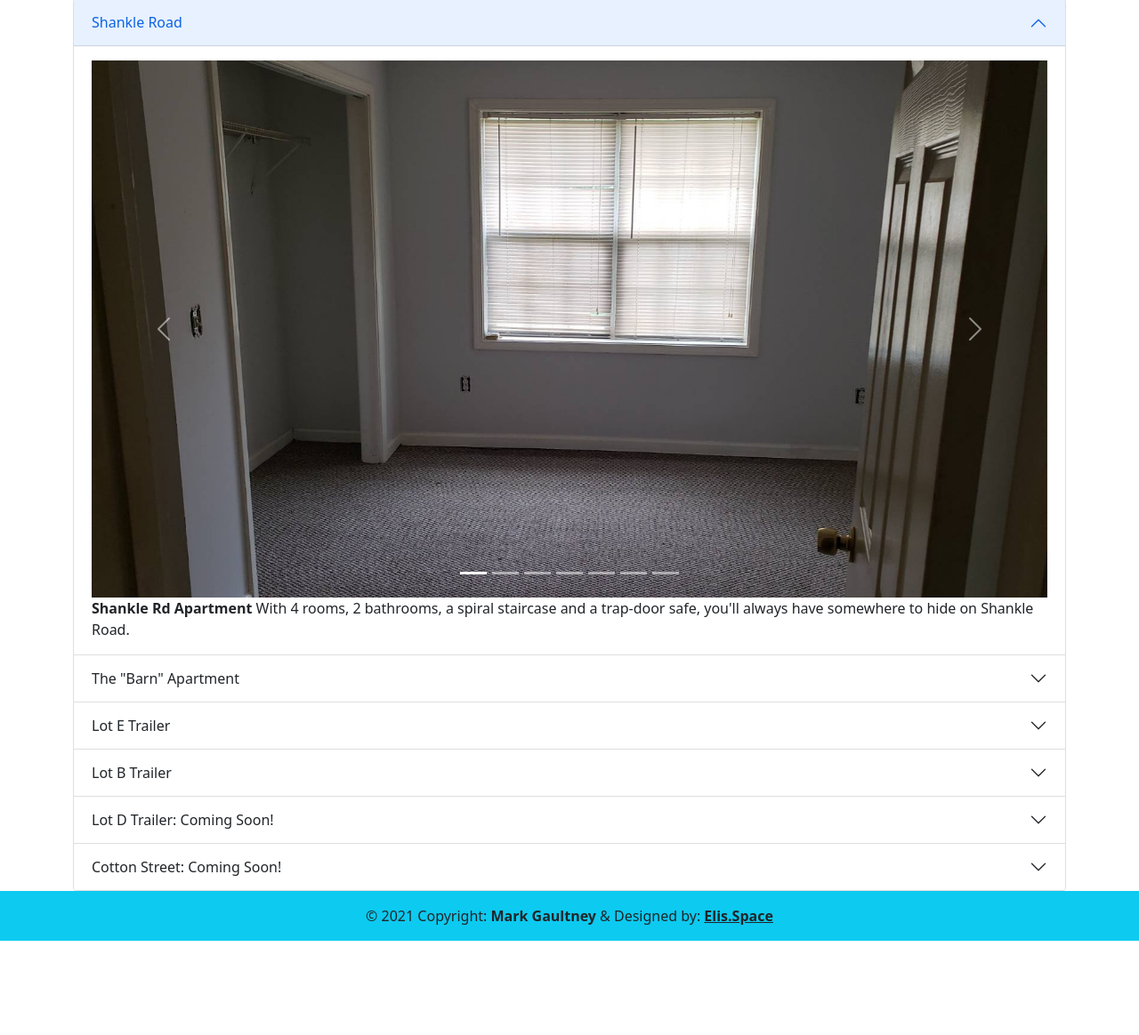
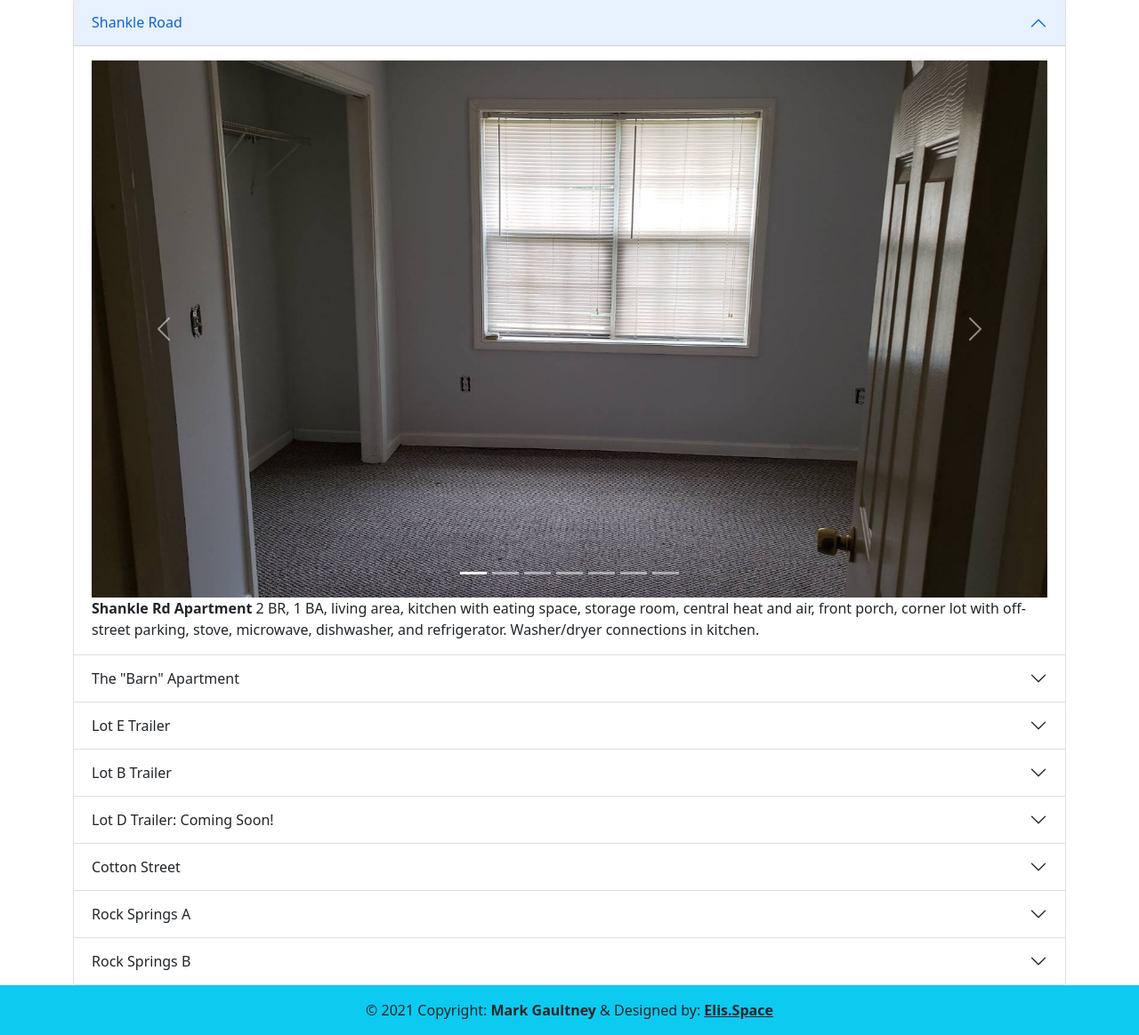
Before and after one commit to elisspace/pops, a PHP site: page /property.php in a window 1280 px wide, after a click on "Shankle Road". Shown: the part 57-1221 px from the top of the page at 89% size. Before the commit the page ends 1115 px from the top, so only its background shows below. Run offline with PHP 8.4, Linux system fonts and the light colour scheme.

Commit message:
Updated descriptions, added rocksprings

```diff
--- a/property.php
+++ b/property.php
@@ -57,7 +57,7 @@
           </button>
         </div>
         <!-- end of Shankle pics -->
-        <strong>Shankle Rd Apartment</strong> With 4 rooms, 2 bathrooms, a spiral staircase and a trap-door safe, you'll always have somewhere to hide on Shankle Road.
+        <strong>Shankle Rd Apartment</strong> 2 BR, 1 BA, living area, kitchen with eating space, storage room, central heat and air, front porch, corner lot with off-street parking, stove, microwave, dishwasher, and refrigerator. Washer/dryer connections in kitchen.
       </div>
     </div>
   </div>
@@ -113,7 +113,7 @@
           </button>
         </div>
         <!-- end of barn apt pics -->
-        <strong>Rosewood's Barn Apartment</strong> Ever wanted to live on an honest-to-God working cattle farm? Nothing will be more authentic than this cute apartment bordered by a barn (naturally) and green and clean pasture. Look out your window and enjoy watching deer frolic past happy cows, put on your boots, hop into your truck, and head to the Wal-Mart parking lot for another rolicking good night in the country.
+        <strong>Rosewood's Barn Apartment</strong>1 BR, 1BA, kitchen with eating space, gas heater, stove, refrigerator, window AC unit. Entrance from deck overlooking pasture and woods.  Nestled on end of barn and very private. All utilities included. Off-street parking. 425 sq. ft.
       </div>
     </div>
   </div>
@@ -189,7 +189,7 @@
           </button>
         </div>
         <!-- end of lot E pics -->
-        <strong>Lot E Trailer</strong> An excellent example of an Earth-dwelling. Not experimental, but instead purely enjoyable. Extraordinary entertainment awaits!
+        <strong>Lot E Trailer</strong>Remodeled 2BR, 1BA trailer, window ac units, gas heat, front deck, washer/dryer connections, electric stove, and refrigerator.  In a park with only five homes, very private, off-street parking.  All utilities included.  Lawn service and trash pick-up at trailer included. 750 sq. ft
       </div>
     </div>
   </div>
@@ -233,8 +233,8 @@
             <span class="visually-hidden">Next</span>
           </button>
         </div>
-        <!-- end of lot E pics -->
-        <strong>This is the fourth item's accordion body.</strong> It is hidden by default, until the collapse plugin adds the appropriate classes that we use to style each element. These classes control the overall appearance, as well as the showing and hiding via CSS transitions. You can modify any of this with custom CSS or overriding our default variables. It's also worth noting that just about any HTML can go within the <code>.accordion-body</code>, though the transition does limit overflow.
+        <!-- end of lot B pics -->
+        <strong>Lot B Trailer</strong>Remodeled 2BR, 1BA trailer, window ac units, electric heat, stove, washer/dryer connections, refrigerator, front deck at ground level.  In a park with only five homes, very private, off-street parking.  All utilities included plus internet.  Lawn service and trash pick-up at trailer included. 750 sq. ft.
       </div>
     </div>
   </div>
@@ -278,15 +278,15 @@
             <span class="visually-hidden">Next</span>
           </button>
         </div>
-        <!-- end of lot E pics -->
-        <strong>Coming Soon</strong> More information and pictures!
+        <!-- end of lot D pics -->
+        <strong>Lot D</strong> Remodeled 2BR, 1BA trailer, window ac units, gas and electric heat, gas stove, washer/dryer connections and refrigerator.  In a park with only five homes, very private, off-street parking.  Screened porch overlooking woods.  All utilities included plus internet.  Lawn service and trash pick-up at trailer included. 750 sq. ft.
       </div>
     </div>
   </div>
   <div class="accordion-item">
     <h2 class="accordion-header" id="headingSix">
       <button class="accordion-button collapsed" type="button" data-bs-toggle="collapse" data-bs-target="#collapseSix" aria-expanded="false" aria-controls="collapseSix">
-        Cotton Street: Coming Soon!
+        Cotton Street
       </button>
     </h2>
     <div id="collapseSix" class="accordion-collapse collapse" aria-labelledby="headingSix" data-bs-parent="#accordionExample">
@@ -324,7 +324,97 @@
           </button>
         </div>
         <!-- end of Cotton Street pics -->
-        <strong>Coming Soon</strong> More information and pictures!
+        <strong>Cotton Street</strong> 2 BR, 1 BA, living area, kitchen with eating space, washer/dryer connections in bathroom, stove and refrigerator, window AC units. Off-street parking. 900 sq. ft.
+      </div>
+    </div>
+  </div>
+  <div class="accordion-item">
+    <h2 class="accordion-header" id="headingSeven">
+      <button class="accordion-button collapsed" type="button" data-bs-toggle="collapse" data-bs-target="#collapseSeven" aria-expanded="false" aria-controls="collapseSeven">
+        Rock Springs A
+      </button>
+    </h2>
+    <div id="collapseSeven" class="accordion-collapse collapse" aria-labelledby="headingSeven" data-bs-parent="#accordionExample">
+      <div class="accordion-body">
+        <!-- Rock Spring A pics go here -->
+        <div id="rockSpringCarousel" class="carousel slide" data-bs-ride="carousel">
+          <div class="carousel-indicators">
+            <button type="button" data-bs-target="#rockSpringCarousel" data-bs-slide-to="0" class="active" aria-current="true" aria-label="Slide 1"></button>
+            <button type="button" data-bs-target="#rockSpringCarousel" data-bs-slide-to="1" aria-label="Slide 2"></button>
+            <button type="button" data-bs-target="#rockSpringCarousel" data-bs-slide-to="2" aria-label="Slide 3"></button>
+            <button type="button" data-bs-target="#rockSpringCarousel" data-bs-slide-to="3" aria-label="Slide 4"></button>
+            <button type="button" data-bs-target="#rockSpringCarousel" data-bs-slide-to="4" aria-label="Slide 5"></button>
+          </div>
+          <div class="carousel-inner">
+            <div class="carousel-item active">
+              <img src="" class="d-block w-100" alt="alt text 1">
+            </div>
+            <div class="carousel-item">
+              <img src="" class="d-block w-100" alt="alt text 2">
+            </div>
+            <div class="carousel-item">
+              <img src="" class="d-block w-100" alt="alt text 3">
+            </div>
+           <div class="carousel-item">
+              <img src="" class="d-block w-100" alt="alt text 4">
+            </div>
+          </div>
+          <button class="carousel-control-prev" type="button" data-bs-target="#rockSpringCarousel" data-bs-slide="prev">
+            <span class="carousel-control-prev-icon" aria-hidden="true"></span>
+            <span class="visually-hidden">Previous</span>
+          </button>
+          <button class="carousel-control-next" type="button" data-bs-target="#rockSpringCarousel" data-bs-slide="next">
+            <span class="carousel-control-next-icon" aria-hidden="true"></span>
+            <span class="visually-hidden">Next</span>
+          </button>
+        </div>
+        <!-- end of Rock Spring A pics -->
+        <strong>Rocksprings A</strong> 1BR, 1BA in duplex, kitchen with eating space, stove, refrigerator, dishwasher, stack washer/dryer, back-up gas heater.  Large living area. Central heat and air. All utilities included.  Off-street parking. 675 sq. ft.
+      </div>
+    </div>
+  </div>
+  <div class="accordion-item">
+    <h2 class="accordion-header" id="headingEight">
+      <button class="accordion-button collapsed" type="button" data-bs-toggle="collapse" data-bs-target="#collapseEight" aria-expanded="false" aria-controls="collapseEight">
+        Rock Springs B
+      </button>
+    </h2>
+    <div id="collapseEight" class="accordion-collapse collapse" aria-labelledby="headingEight" data-bs-parent="#accordionExample">
+      <div class="accordion-body">
+        <!-- Rock Spring B pics go here -->
+        <div id="rockSpringBCarousel" class="carousel slide" data-bs-ride="carousel">
+          <div class="carousel-indicators">
+            <button type="button" data-bs-target="#rockSpringBCarousel" data-bs-slide-to="0" class="active" aria-current="true" aria-label="Slide 1"></button>
+            <button type="button" data-bs-target="#rockSpringBCarousel" data-bs-slide-to="1" aria-label="Slide 2"></button>
+            <button type="button" data-bs-target="#rockSpringBCarousel" data-bs-slide-to="2" aria-label="Slide 3"></button>
+            <button type="button" data-bs-target="#rockSpringBCarousel" data-bs-slide-to="3" aria-label="Slide 4"></button>
+            <button type="button" data-bs-target="#rockSpringBCarousel" data-bs-slide-to="4" aria-label="Slide 5"></button>
+          </div>
+          <div class="carousel-inner">
+            <div class="carousel-item active">
+              <img src="" class="d-block w-100" alt="alt text 1">
+            </div>
+            <div class="carousel-item">
+              <img src="" class="d-block w-100" alt="alt text 2">
+            </div>
+            <div class="carousel-item">
+              <img src="" class="d-block w-100" alt="alt text 3">
+            </div>
+           <div class="carousel-item">
+              <img src="" class="d-block w-100" alt="alt text 4">
+            </div>
+          </div>
+          <button class="carousel-control-prev" type="button" data-bs-target="#rockSpringBCarousel" data-bs-slide="prev">
+            <span class="carousel-control-prev-icon" aria-hidden="true"></span>
+            <span class="visually-hidden">Previous</span>
+          </button>
+          <button class="carousel-control-next" type="button" data-bs-target="#rockSpringBCarousel" data-bs-slide="next">
+            <span class="carousel-control-next-icon" aria-hidden="true"></span>
+            <span class="visually-hidden">Next</span>
+          </button>
+        </div>
+        <!-- end of Rock Spring B pics -->
+        <strong>Rocksprings B</strong> 1BR, 1BA in duplex, kitchen with eating space, stove, refrigerator, dishwasher, stack washer/dryer, back-up gas heater.  Large living area. Central heat and air. All utilities included.  Off-street parking. 675 sq. ft.
       </div>
     </div>
   </div>
```
